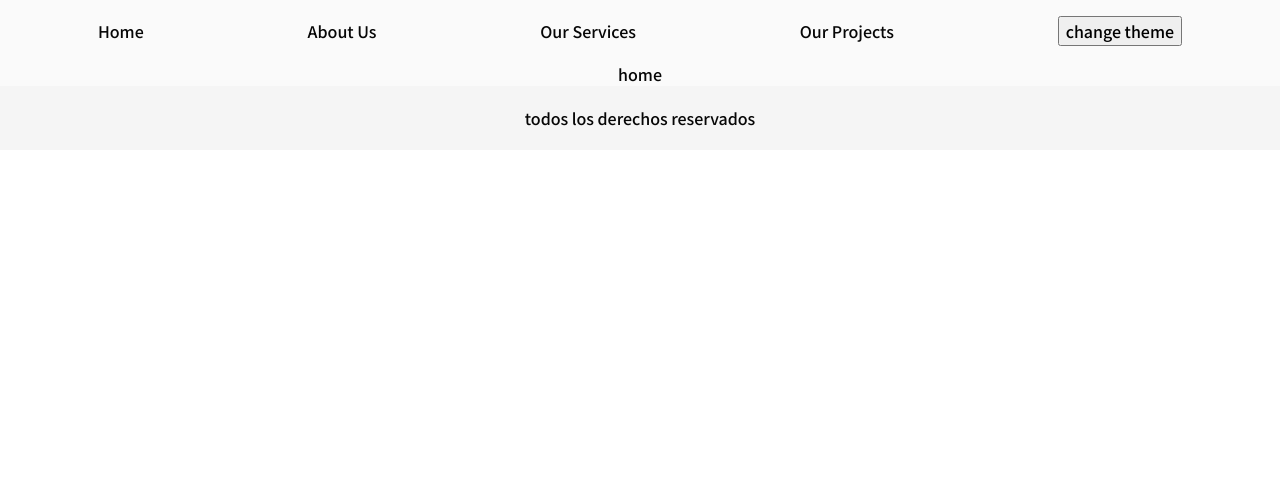
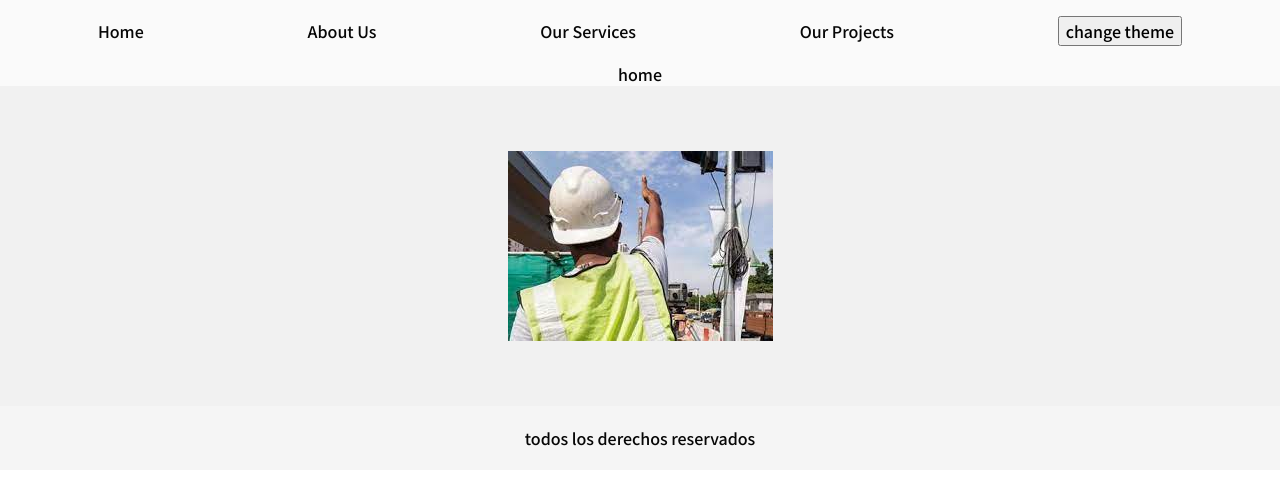
Before and after one commit to MatteoChiapponi/Topo_Landing-page, a React (Vite) app: page / in a window 1280 px wide. Shown: the top 484 px of the page. Built offline with nearby package versions, Linux system fonts and the light colour scheme.

Commit message:
Inicio de funcionalidad Carousel

```diff
--- /dev/null
+++ b/src/components/carousel/Carousel.jsx
@@ -0,0 +1,39 @@
+import { useEffect, useState } from 'react'
+import './carousel.css'
+
+const Carousel = () => {
+  const data = ['src/assets/img/images.jpeg', 'src/assets/img/images_bn.jpg']
+  const [currentIndex, setCUrrentIndex] = useState(0)
+
+  const carouselScroll = () => {
+    if (currentIndex === data.length - 1) {
+      return setCUrrentIndex(0)
+    }
+    return setCUrrentIndex(currentIndex - 1)
+  }
+
+  useEffect(() => {
+    const interval = setInterval(() => {
+      carouselScroll()
+    }, 3000)
+    return () => clearInterval(interval)
+  })
+
+  return (
+    <div className='carousel-container'>
+      {data.map((item, index) => {
+        return (
+          <div
+            className='carousel-item'
+            style={{ transform: `translate(-${currentIndex * 100}%)` }}
+            key={index}
+          >
+            <img src={item}/>
+          </div>
+        )
+      })}
+    </div>
+  )
+}
+
+export default Carousel
--- /dev/null
+++ b/src/components/carousel/carousel.css
@@ -0,0 +1,16 @@
+.carousel-container {
+    background: #f1f1f1;
+    display: flex;
+    flex-wrap: nowrap;
+    overflow: hidden;
+}
+
+.carousel-item {
+    height: 20rem;
+    min-width: 100%;
+    width: 100%;
+    display: flex;
+    align-items: center;
+    justify-content: center;
+    transition: 1s cubic-bezier(0.39, 0.575, 0.565, 1);
+}
--- a/src/pages/home/Home.jsx
+++ b/src/pages/home/Home.jsx
@@ -1,8 +1,11 @@
 import './home.css'
+import Carousel from '../../components/carousel/Carousel';
+
 const Home = () => {
   return (
     <main>
       <p>home</p>
+      <Carousel />
     </main>
   )
 }
```
Also changed, not shown: src/assets/img/images_bn.jpg (added).
